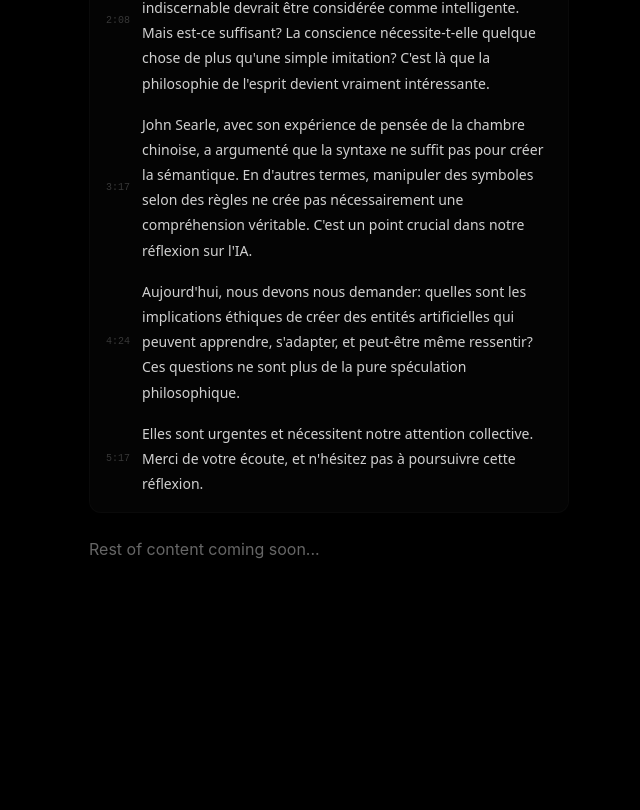
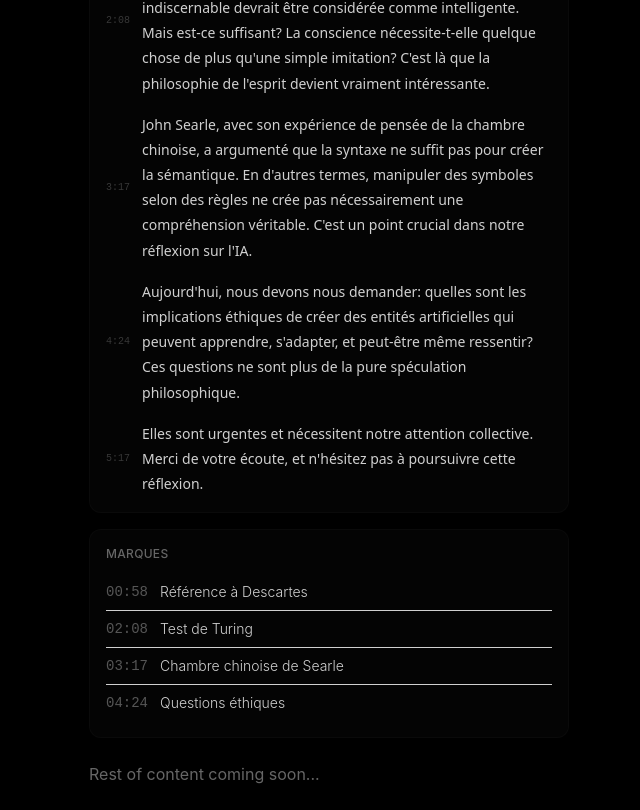
Before and after one commit to gryynn/nomad-app-live, a React (Vite) app in the folder frontend/: page /sessions/1 in a window 1280 px wide. Shown: the part 866-1676 px from the top of the page, without its empty margins (311-951 px from the left). Before the commit the page ends 1451 px from the top, so only its background shows below. Built offline with nearby package versions, Linux system fonts and the light colour scheme.

Commit message:
auto-claude: subtask-1-7 - Implement marks list with formatted timestamps and labels

```diff
--- a/frontend/src/pages/SessionDetail.jsx
+++ b/frontend/src/pages/SessionDetail.jsx
@@ -3,6 +3,7 @@ import { useNavigate } from "react-router-dom";
 import { useTheme } from "../hooks/useTheme.jsx";
 import { FONTS, DEFAULT_TAGS } from "../styles/themes.js";
 import TagChip from "../components/TagChip.jsx";
+import MarkItem from "../components/MarkItem.jsx";
 
 // Mock session data for UI development
 const mockSession = {
@@ -511,6 +512,30 @@ export default function SessionDetail() {
         </section>
       )}
 
+      {/* Marks Section */}
+      <section
+        className="rounded-xl p-4 mt-4"
+        style={{ background: theme.cardBg, border: `1px solid ${theme.cardBorder}` }}
+      >
+        <label
+          className="block text-xs font-medium mb-3 uppercase tracking-wide"
+          style={{ color: theme.textSoft }}
+        >
+          Marques
+        </label>
+        <div className="divide-y" style={{ borderColor: theme.cardBorder }}>
+          {mockSession.marks && mockSession.marks.length > 0 ? (
+            mockSession.marks.map((mark) => (
+              <MarkItem key={mark.id} timestamp={mark.timestamp} label={mark.label} />
+            ))
+          ) : (
+            <p style={{ color: theme.textSoft, fontSize: "0.875rem" }}>
+              Aucune marque
+            </p>
+          )}
+        </div>
+      </section>
+
       {/* Placeholder content */}
       <p className="mt-6" style={{ color: theme.textSoft }}>
         Rest of content coming soon...
```
Also changed, not shown: 1 other file (tests, documents, lock files or other folders).
